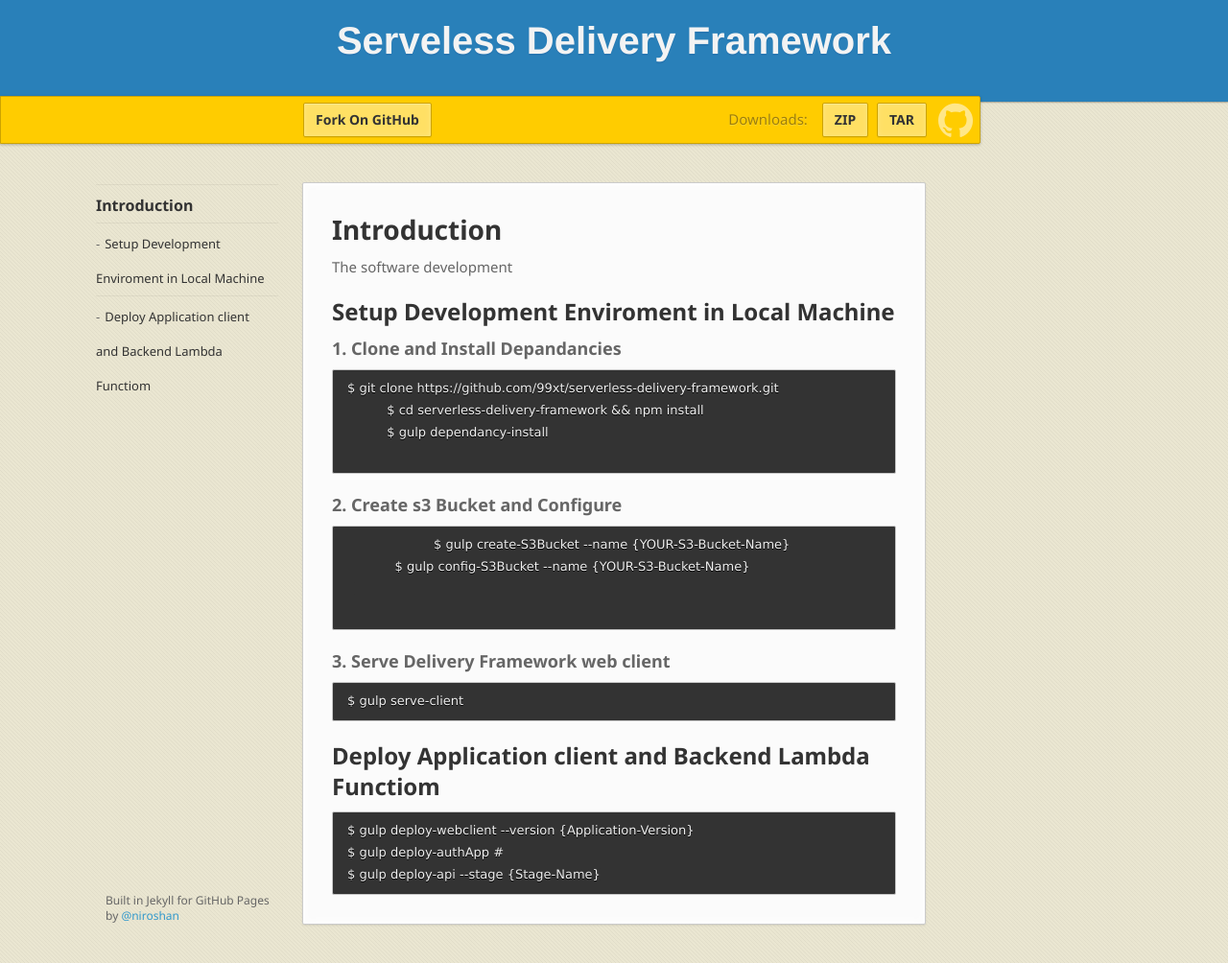
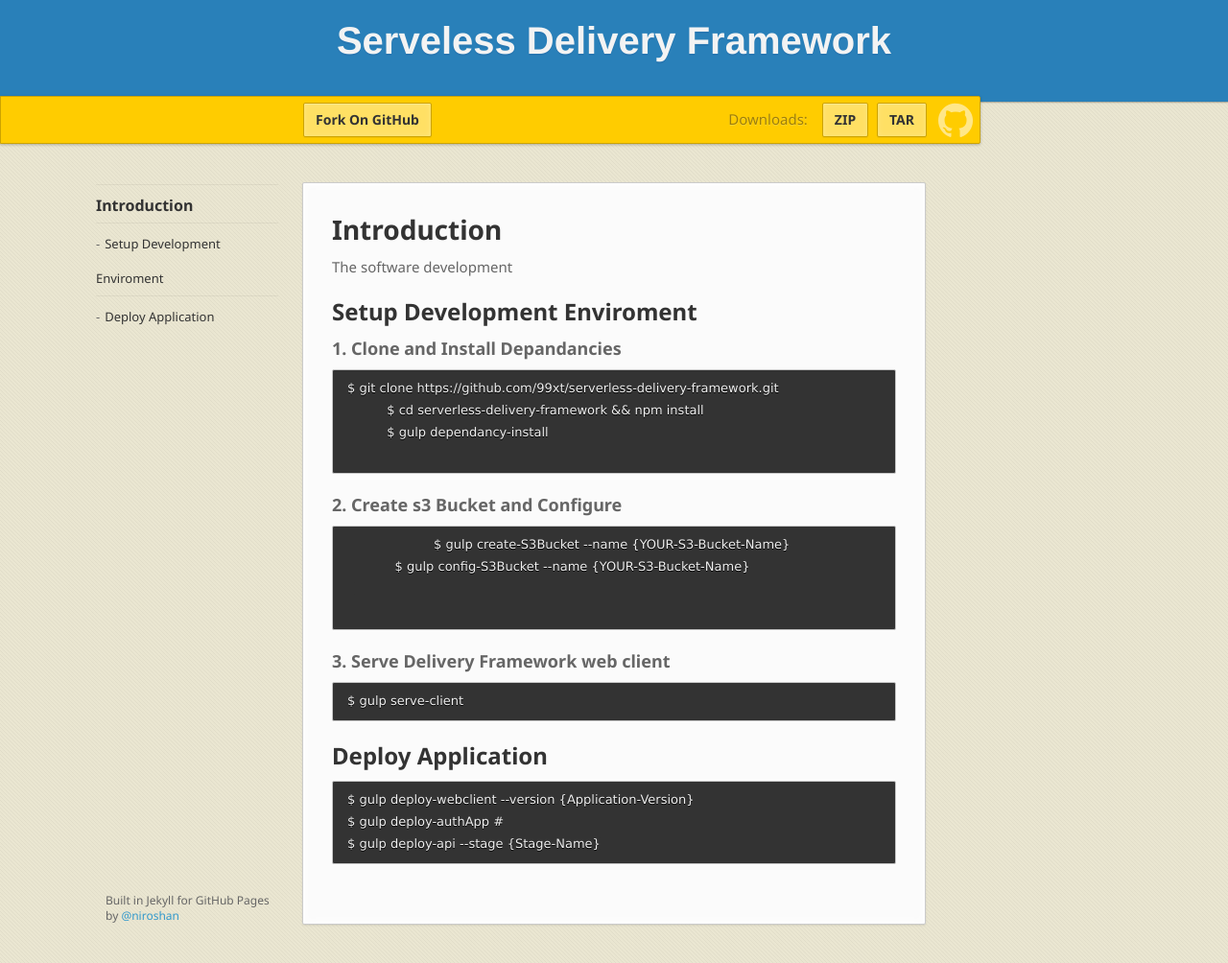
Before and after one commit to 99x/serverless-delivery-framework, a Jekyll site: the page built from docs/index.md, in a window 1280 px wide and 1004 px high. Shown: the whole window at 96% size. Built offline with Jekyll 4.4.1, drawn with Linux system fonts in a browser that asks for light colours; nearby versions of some CDN libraries; some web fonts are replaced.

```diff
--- a/docs/_layouts/home.html
+++ b/docs/_layouts/home.html
@@ -8,7 +8,7 @@
         <h1>Introduction</h1>
         <p>The software development </p>
 
-        <h2>Setup Development Enviroment in Local Machine</h2>
+        <h2>Setup Development Enviroment</h2>
         <h3>1. Clone and Install Depandancies</h3>
 
         <pre><code>$ git clone https://github.com/99xt/serverless-delivery-framework.git
@@ -27,7 +27,7 @@
         <pre><code>$ gulp serve-client</code>
 </pre>
 
-        <h2>Deploy Application client and Backend Lambda Functiom</h2>
+        <h2>Deploy Application</h2>
 
         <pre><code>$ gulp deploy-webclient --version {Application-Version}
 $ gulp deploy-authApp #
```
